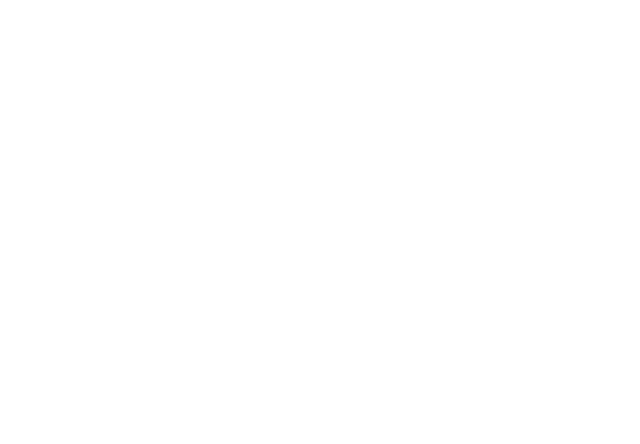
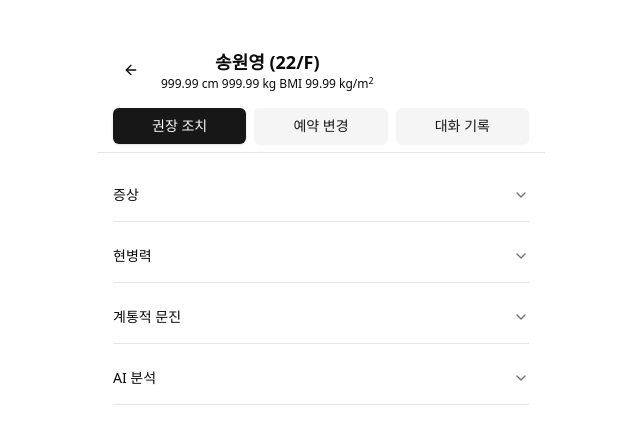
Before and after one commit to onezero01010/MDWinner_front, a React (Vite) app in the folder frontend/: page /doctor/patient-detail in a window 1280 px wide. Before the commit this address had no page. Shown: the top 444 px of the page, without its empty margins (319-959 px from the left). Built offline with nearby package versions, Linux system fonts and the light colour scheme.

Commit message:
Add PatientDetail page and route for doctors
Introduces a new PatientDetail component for doctors, displaying patient information and medical details in an accordion layout. Adds the corresponding route (/doctor/patient-detail) to the App routing configuration.

```diff
--- a/frontend/src/App.tsx
+++ b/frontend/src/App.tsx
@@ -8,6 +8,7 @@
 import Certification from './component/patient/Certification';
 import Confirmation from './component/patient/Confirmation';
 import StartChat from './component/patient/Chat';
+import PatientDetail from './component/doctor/PatientDetail';
 
 function App() {
 
@@ -20,6 +21,7 @@
         <Route path="/patient/certification" element={<Certification />} />
         <Route path="/patient/confirmation" element={<Confirmation />} />
         <Route path="/patient/start-chat" element={<StartChat />} />
+        <Route path="/doctor/patient-detail" element={<PatientDetail />} />
       </Routes>
     </BrowserRouter>
   );
--- a/frontend/src/component/doctor/PatientDetail.tsx
+++ b/frontend/src/component/doctor/PatientDetail.tsx
@@ -0,0 +1,79 @@
+import React from "react";
+import { Button } from "../../components/ui/button";
+import { Accordion, AccordionItem, AccordionTrigger, AccordionContent } from "../../components/ui/accordion";
+import { ArrowLeft } from "lucide-react";
+
+const patient = {
+  name: "송원영",
+  age: 22,
+  gender: "F",
+  height: 999.99,
+  weight: 999.99,
+  bmi: 99.99,
+};
+
+export default function PatientDetail() {
+  return (
+    <div className="w-full max-w-md mx-auto bg-white min-h-screen">
+      {/* Header */}
+      <div className="border-b pb-2">
+        {/* Top: Back + Patient Info */}
+        <div className="flex items-center space-x-3 px-4 pt-4">
+          <Button variant="ghost" size="icon">
+            <ArrowLeft />
+          </Button>
+          <div>
+            <div className="font-bold text-lg">
+              {patient.name} ({patient.age}/{patient.gender})
+            </div>
+            <div className="text-xs text-gray-500">
+              {patient.height} cm {patient.weight} kg BMI {patient.bmi} kg/m<sup>2</sup>
+            </div>
+          </div>
+        </div>
+        {/* Tabs -> Full Buttons */}
+        <div className="flex mt-4 gap-2 px-4">
+          <Button className="flex-1" variant="default">권장 조치</Button>
+          <Button className="flex-1" variant="secondary">예약 변경</Button>
+          <Button className="flex-1" variant="secondary">대화 기록</Button>
+        </div>
+      </div>
+      {/* Accordion */}
+      <div className="p-4">
+        <Accordion type="multiple" className="w-full space-y-2">
+          <AccordionItem value="symptom">
+            <AccordionTrigger>증상</AccordionTrigger>
+            <AccordionContent>
+              <ul className="list-disc pl-5 text-sm space-y-1">
+                <li>증상 발생 시점</li>
+                <li>증상 위치</li>
+                <li>증상 지속 시간</li>
+                <li>경과 과정</li>
+                <li>이전 증상 발생 여부</li>
+                <li>증상 특성(색, 양, 세기)</li>
+              </ul>
+            </AccordionContent>
+          </AccordionItem>
+          <AccordionItem value="history">
+            <AccordionTrigger>현병력</AccordionTrigger>
+            <AccordionContent>
+              {/* 현병력 내용 */}
+            </AccordionContent>
+          </AccordionItem>
+          <AccordionItem value="review">
+            <AccordionTrigger>계통적 문진</AccordionTrigger>
+            <AccordionContent>
+              {/* 계통적 문진 내용 */}
+            </AccordionContent>
+          </AccordionItem>
+          <AccordionItem value="ai">
+            <AccordionTrigger>AI 분석</AccordionTrigger>
+            <AccordionContent>
+              {/* AI 분석 내용 */}
+            </AccordionContent>
+          </AccordionItem>
+        </Accordion>
+      </div>
+    </div>
+  );
+}
```
